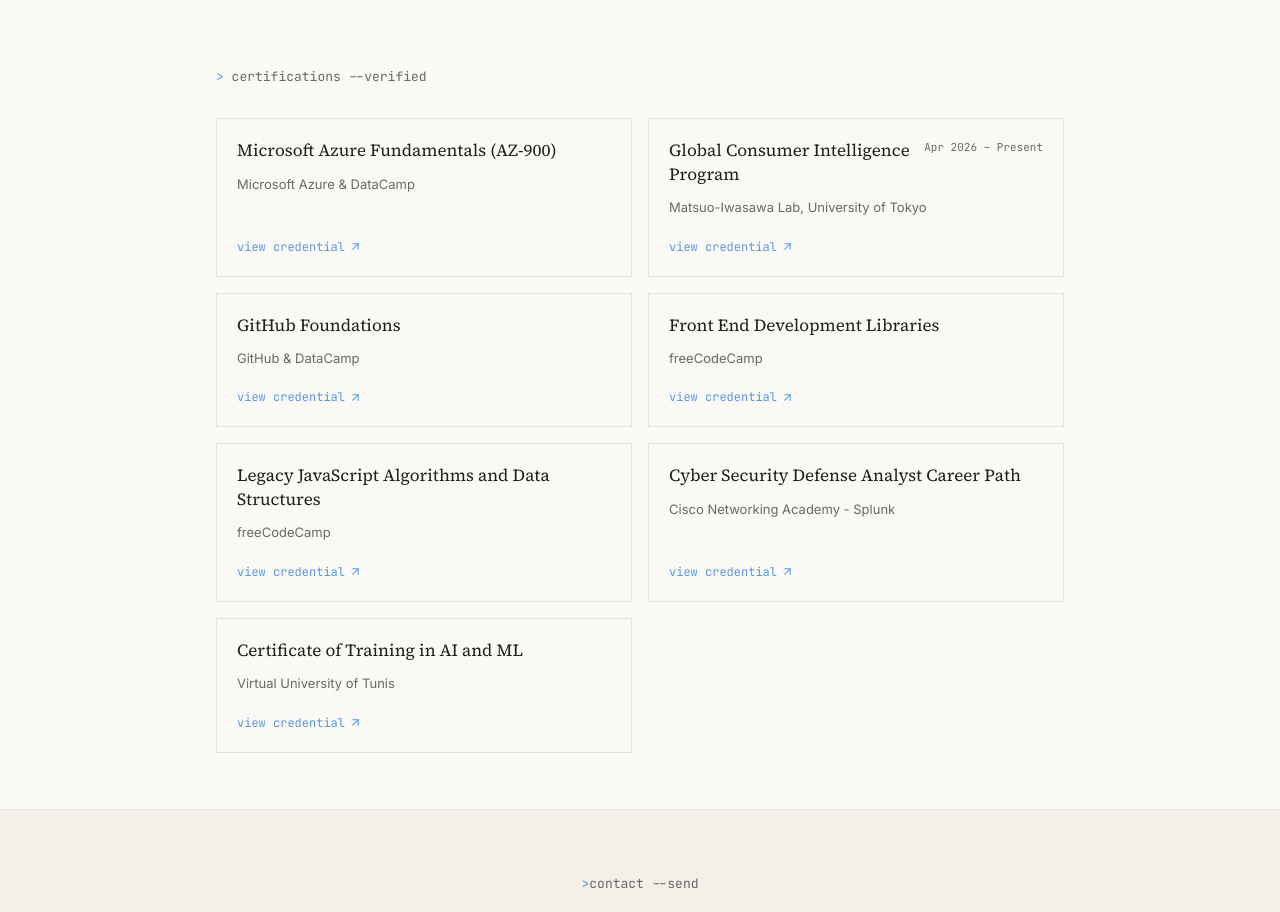
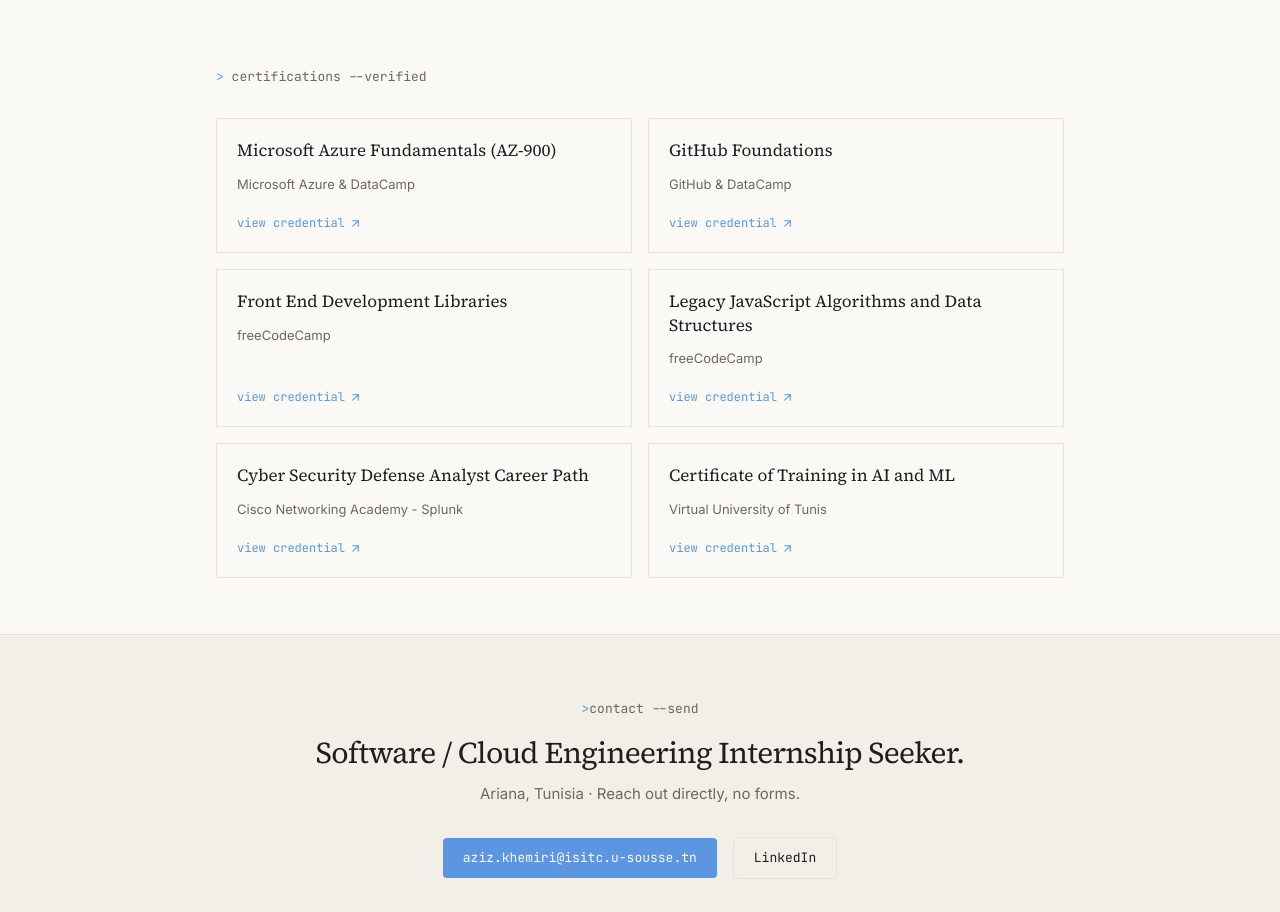
Before and after one commit to AzizKhemiri/aziz-engineer, a Next.js app: page /en/hire-me in a window 1280 px wide. Shown: the part 2560-3472 px from the top of the page. Built offline with nearby package versions, Linux system fonts and the light colour scheme.

Commit message:
Delete tokoyo cert

```diff
--- a/data/certifications.ts
+++ b/data/certifications.ts
@@ -12,12 +12,12 @@
     period: null,
     link: "https://www.datacamp.com/completed/statement-of-accomplishment/track/bbc63a2ee00b0bc8933526258dcbf2f2d68c0339",
   },
-  {
-    name: "Global Consumer Intelligence Program",
-    issuer: "Matsuo-Iwasawa Lab, University of Tokyo",
-    period: "Apr 2026 – Present",
-    link: "https://weblab.t.u-tokyo.ac.jp/en/lecture/gci/",
-  },
+  //{
+  //  name: "Global Consumer Intelligence Program",
+  //  issuer: "Matsuo-Iwasawa Lab, University of Tokyo",
+  //  period: "Apr 2026 – Present",
+  //  link: "https://weblab.t.u-tokyo.ac.jp/en/lecture/gci/",
+  //},
   {
     name: "GitHub Foundations",
     issuer: "GitHub & DataCamp",
```
